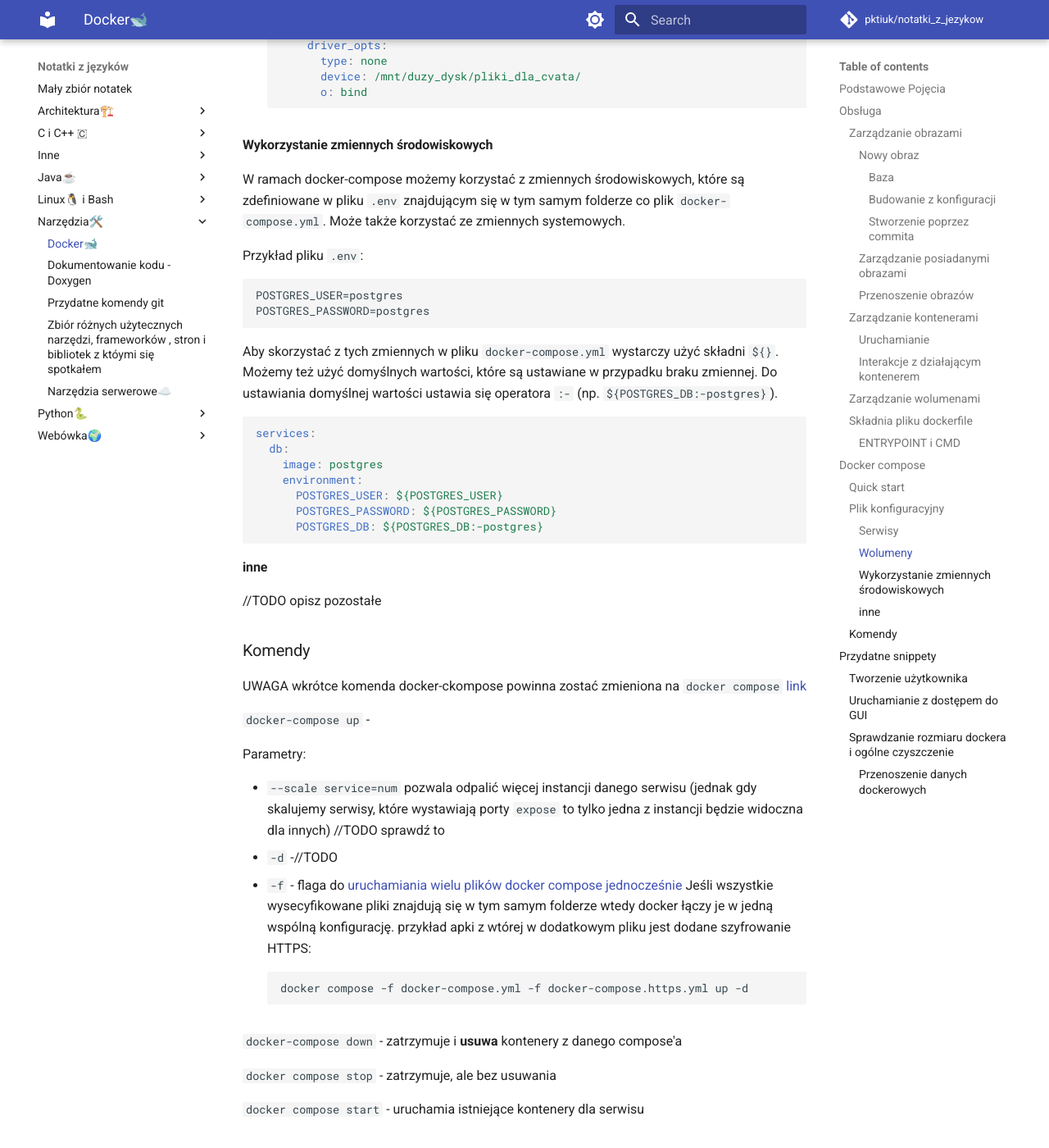
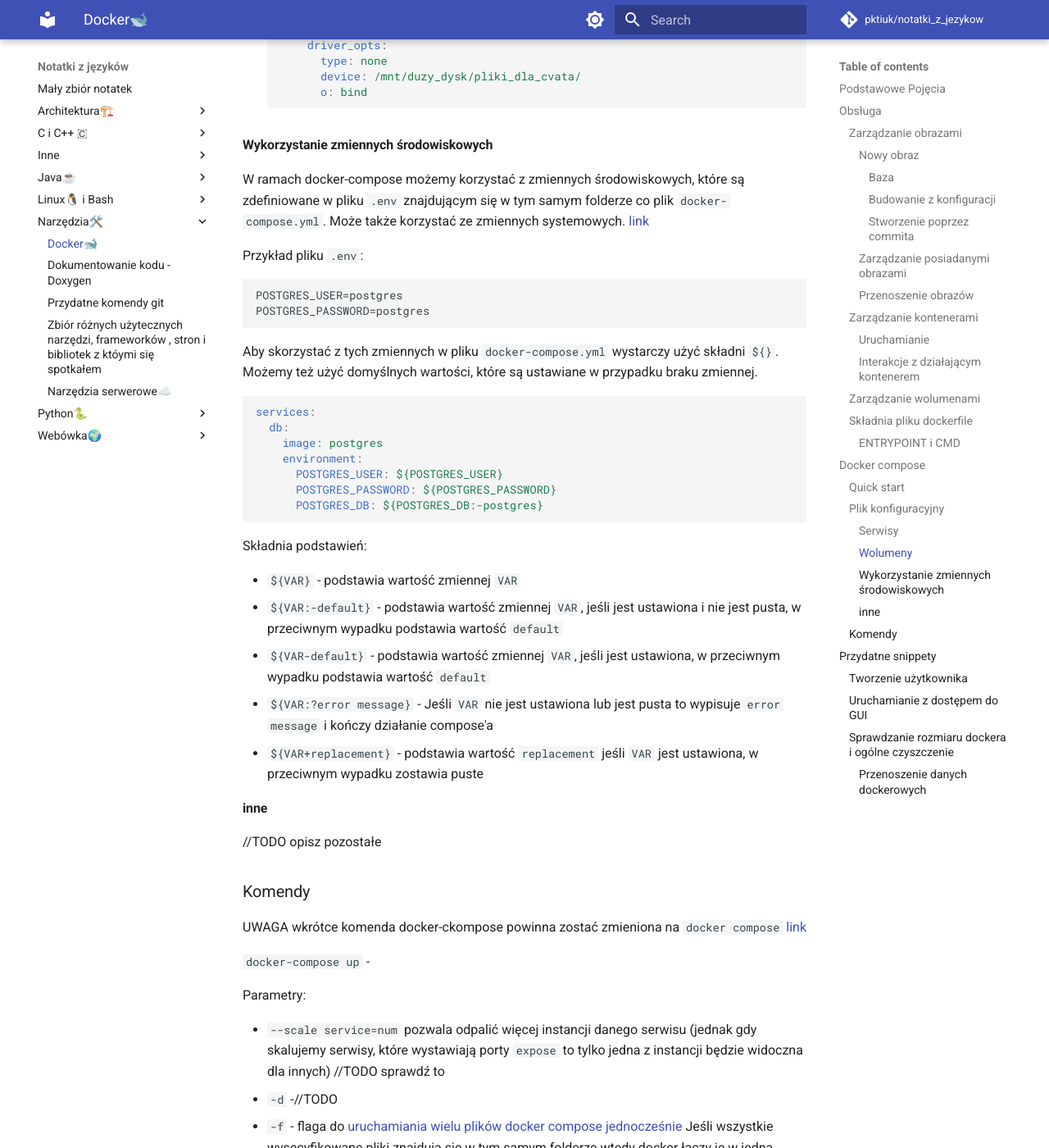
Before and after one commit to pktiuk/notatki_z_jezykow, an MkDocs documentation site: the page built from docs/Narzędzia🛠️/docker.md, in a window 1280 px wide and 1400 px high, scrolled down 11415 px. Shown: the whole window at 82% size. Built offline with MkDocs 1.6.1 and Material for MkDocs 9.7.7, drawn with Linux system fonts in a browser that asks for light colours; comment, search, counter and statistics services are not loaded.

Commit message:
POprawki w opisie interpolacji i podstawień

````diff
--- a/docs/Narzędzia🛠️/docker.md
+++ b/docs/Narzędzia🛠️/docker.md
@@ -485,7 +485,7 @@
 
 #### Wykorzystanie zmiennych środowiskowych
 
-W ramach docker-compose możemy korzystać z zmiennych środowiskowych, które są zdefiniowane w pliku `.env` znajdującym się w tym samym folderze co plik `docker-compose.yml`. Może także korzystać ze zmiennych systemowych.
+W ramach docker-compose możemy korzystać z zmiennych środowiskowych, które są zdefiniowane w pliku `.env` znajdującym się w tym samym folderze co plik `docker-compose.yml`. Może także korzystać ze zmiennych systemowych. [link](https://docs.docker.com/compose/how-tos/environment-variables/variable-interpolation/)
 
 Przykład pliku `.env`:
 
@@ -494,7 +494,7 @@
 POSTGRES_PASSWORD=postgres
 ```
 
-Aby skorzystać z tych zmiennych w pliku `docker-compose.yml` wystarczy użyć składni `${}`. Możemy też użyć domyślnych wartości, które są ustawiane w przypadku braku zmiennej. Do ustawiania domyślnej wartości ustawia się operatora `:-` (np. `${POSTGRES_DB:-postgres}`).
+Aby skorzystać z tych zmiennych w pliku `docker-compose.yml` wystarczy użyć składni `${}`. Możemy też użyć domyślnych wartości, które są ustawiane w przypadku braku zmiennej.
 
 ```yaml
 services:
@@ -505,6 +505,14 @@
       POSTGRES_PASSWORD: ${POSTGRES_PASSWORD}
       POSTGRES_DB: ${POSTGRES_DB:-postgres}
 ```
+
+Składnia podstawień:
+
+- `${VAR}` - podstawia wartość zmiennej `VAR`
+- `${VAR:-default}` - podstawia wartość zmiennej `VAR`, jeśli jest ustawiona i nie jest pusta, w przeciwnym wypadku podstawia wartość `default`
+- `${VAR-default}` - podstawia wartość zmiennej `VAR`, jeśli jest ustawiona, w przeciwnym wypadku podstawia wartość `default`
+- `${VAR:?error message}` - Jeśli `VAR` nie jest ustawiona lub jest pusta to wypisuje `error message` i kończy działanie compose'a
+- `${VAR+replacement}` - podstawia wartość `replacement` jeśli `VAR` jest ustawiona, w przeciwnym wypadku zostawia puste
 
 #### inne
 
````
